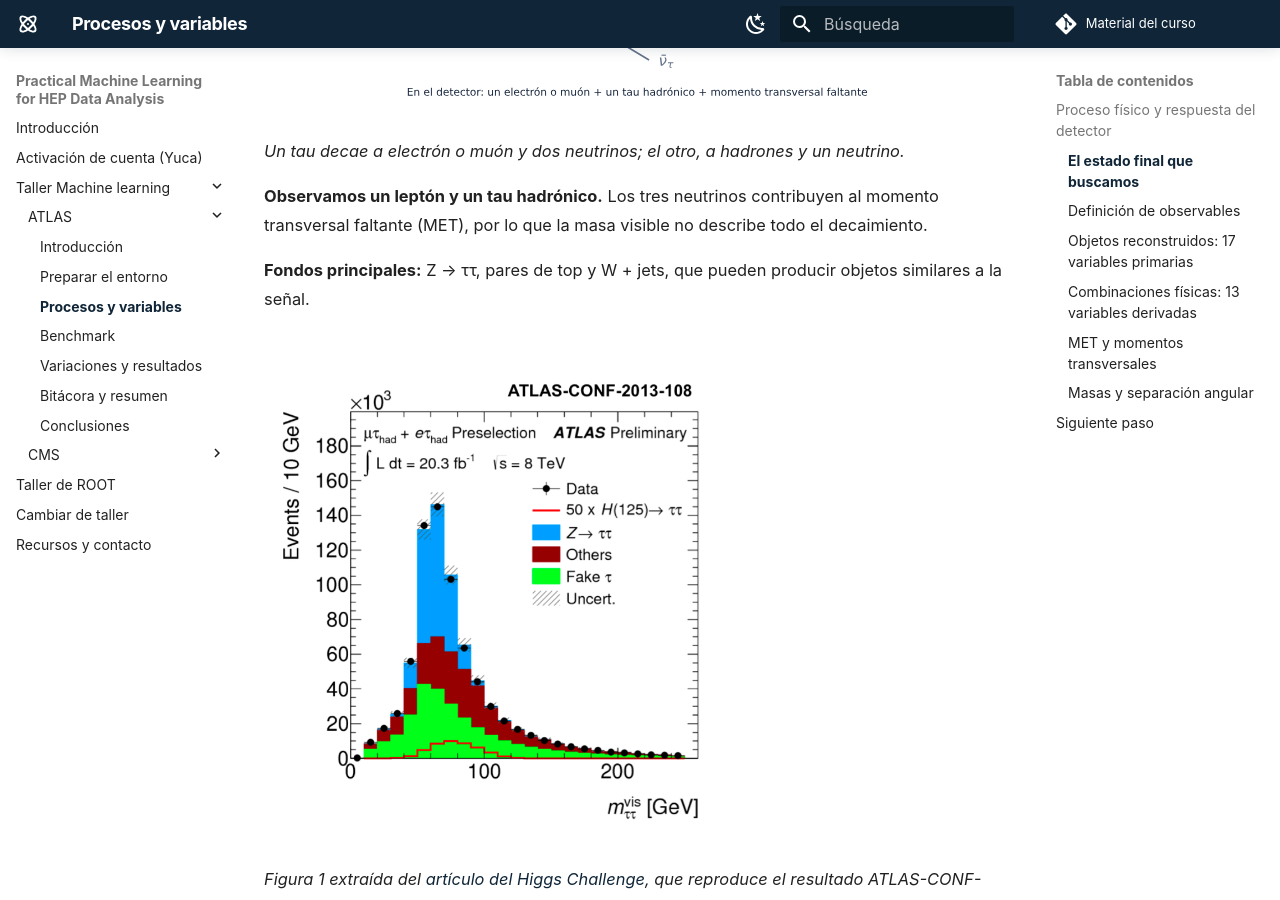
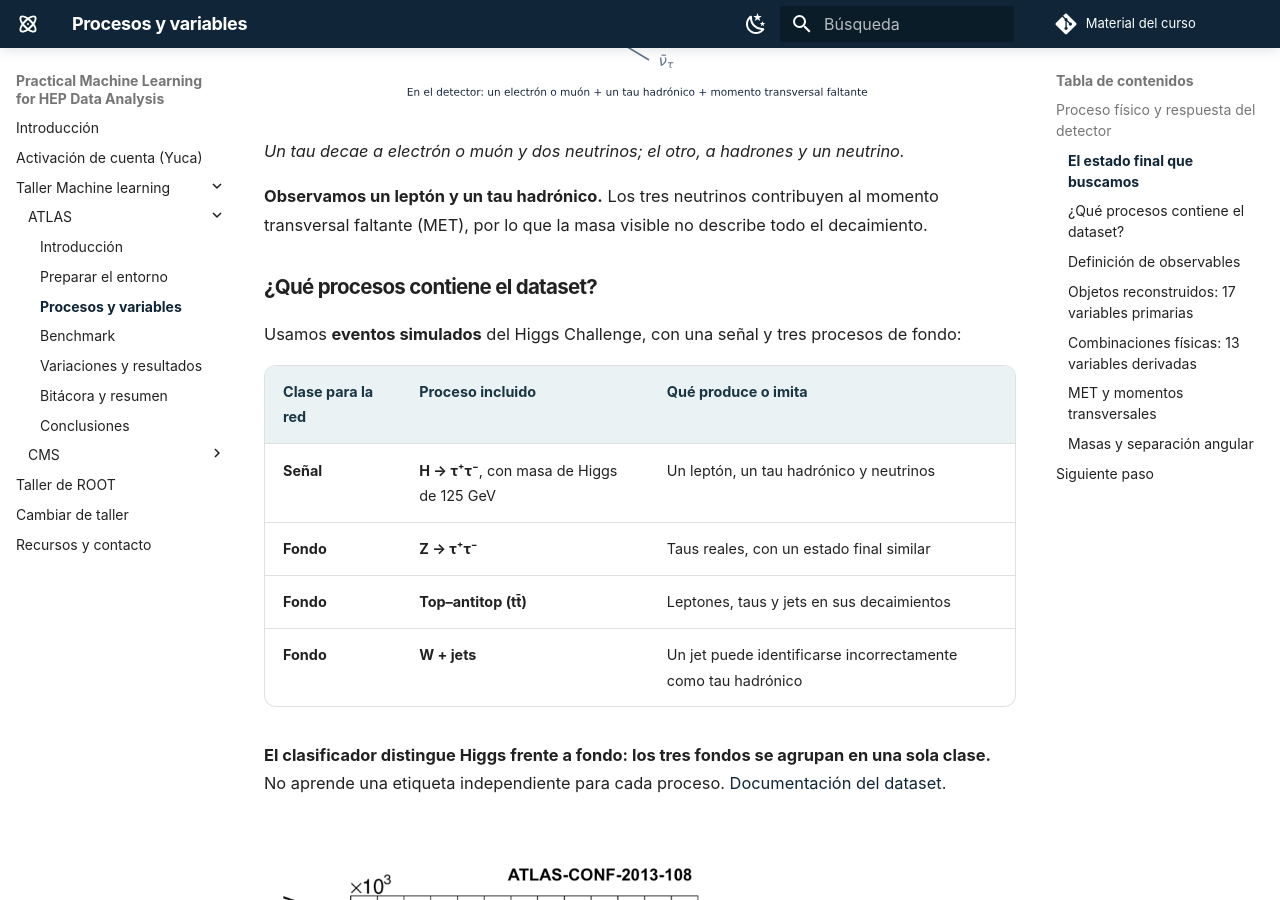
Before and after one commit to castaned/practical-ml-hep, an MkDocs documentation site: the page built from docs/fisica.md, in a window 1280 px wide and 900 px high, scrolled down 1245 px. Built offline with MkDocs 1.6.1 and Material for MkDocs 9.7.7, drawn with Linux system fonts in a browser that asks for light colours; comment, search, counter and statistics services are not loaded.

Commit message:
Make ATLAS signal and three background processes explicit

```diff
--- a/docs/fisica.md
+++ b/docs/fisica.md
@@ -16,7 +16,18 @@ La señal del reto es **H → τ⁺τ⁻**. Un tau decae a electrón o muón y n
 
 **Observamos un leptón y un tau hadrónico.** Los tres neutrinos contribuyen al momento transversal faltante (MET), por lo que la masa visible no describe todo el decaimiento.
 
-**Fondos principales:** Z → ττ, pares de top y W + jets, que pueden producir objetos similares a la señal.
+### ¿Qué procesos contiene el dataset?
+
+Usamos **eventos simulados** del Higgs Challenge, con una señal y tres procesos de fondo:
+
+| Clase para la red | Proceso incluido | Qué produce o imita |
+| --- | --- | --- |
+| **Señal** | **H → τ⁺τ⁻**, con masa de Higgs de 125 GeV | Un leptón, un tau hadrónico y neutrinos |
+| **Fondo** | **Z → τ⁺τ⁻** | Taus reales, con un estado final similar |
+| **Fondo** | **Top–antitop (tt̄)** | Leptones, taus y jets en sus decaimientos |
+| **Fondo** | **W + jets** | Un jet puede identificarse incorrectamente como tau hadrónico |
+
+**El clasificador distingue Higgs frente a fondo: los tres fondos se agrupan en una sola clase.** No aprende una etiqueta independiente para cada proceso. [Documentación del dataset](https://opendata.cern.ch/record/329).
 
 ![La masa visible muestra una señal pequeña sobre fondos abundantes](assets/workshop/challenge_visible_mass.png){ width="460" }
 
```
